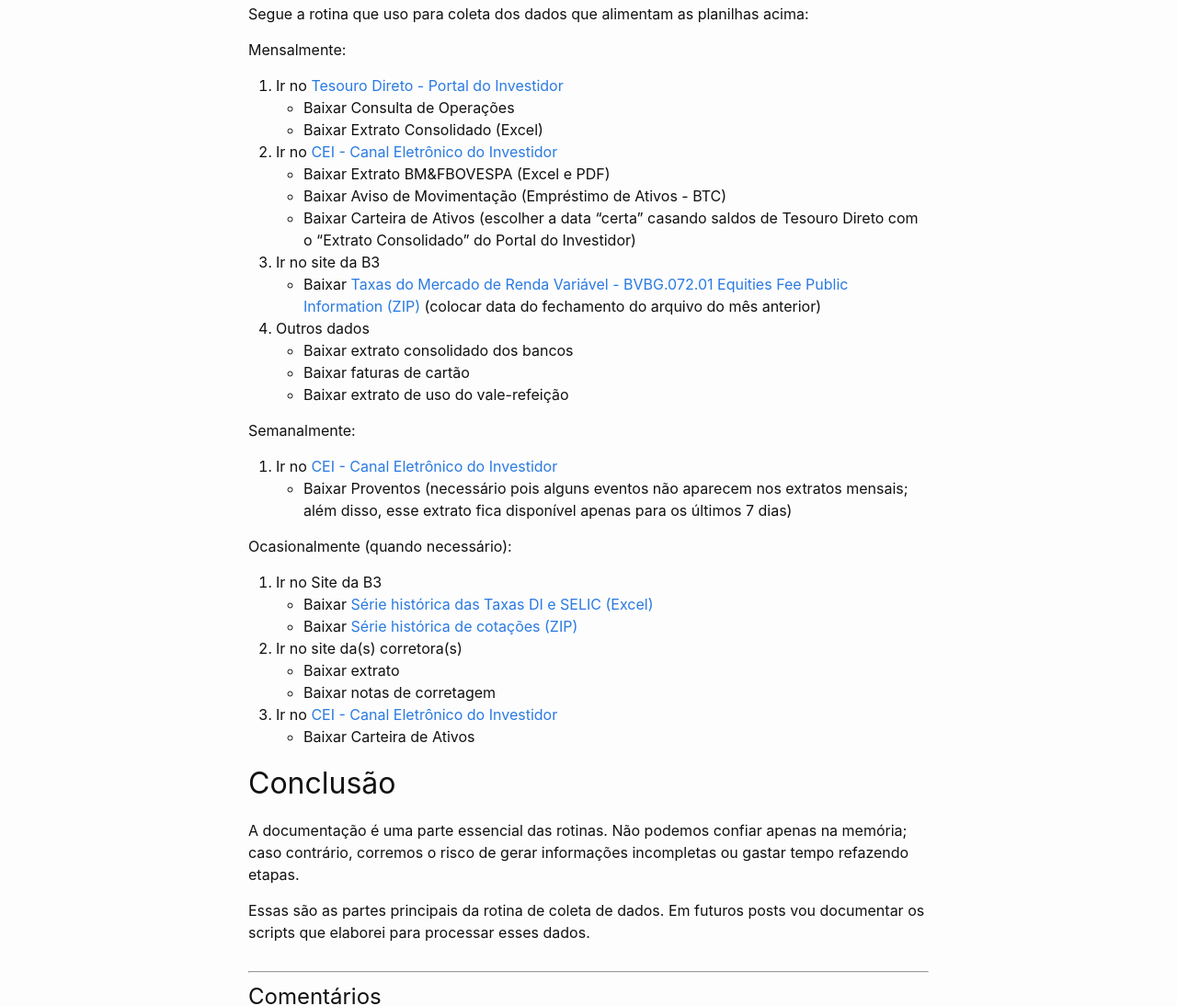
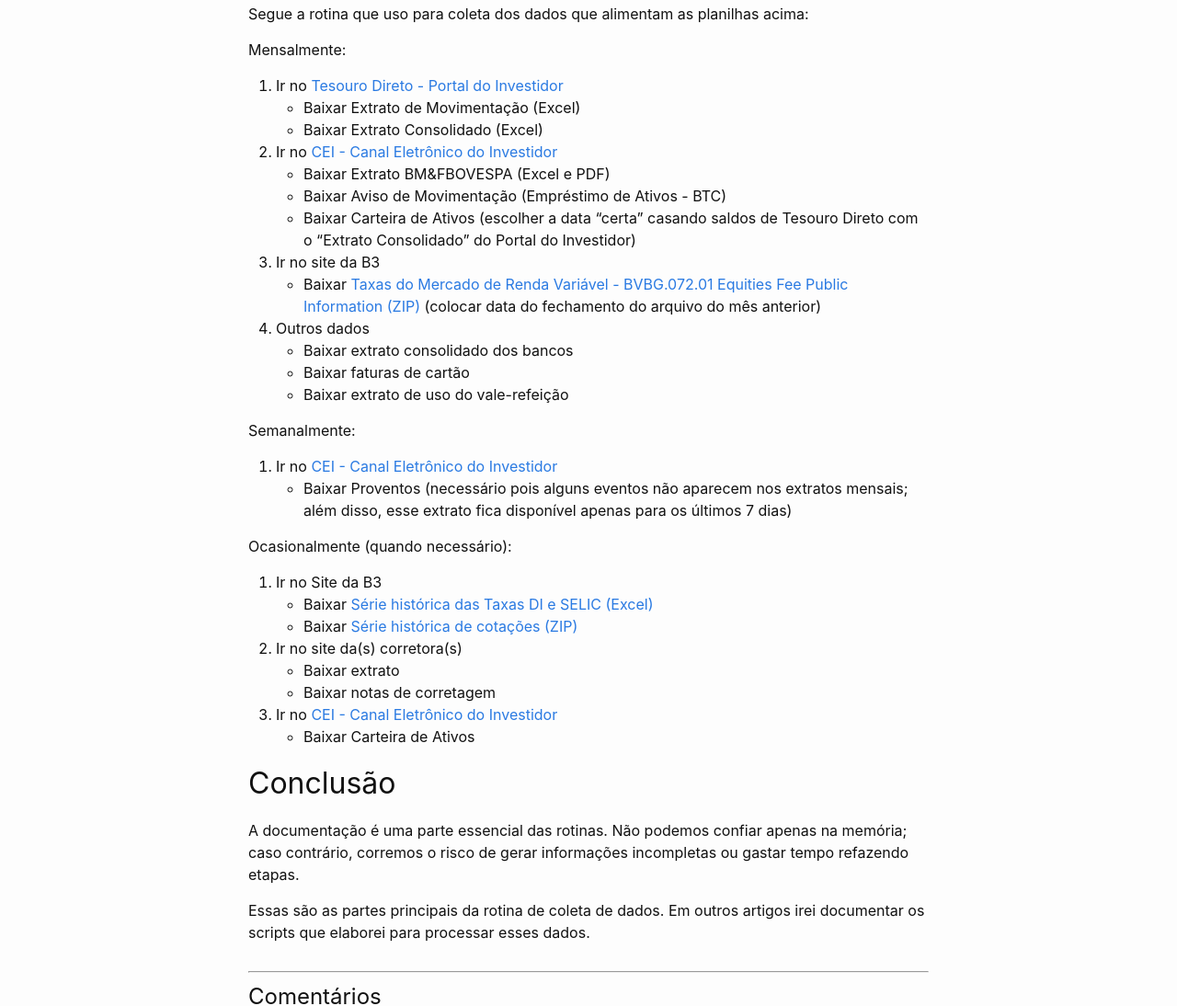
Before and after one commit to lizardo/frugal-script, a Jekyll site: the page built from _posts/2020-05-20-rotina-de-acompanhamento-de-financas-coleta-dos-dados.md, in a window 1280 px wide. Shown: the part 488-1582 px from the top of the page at 92% size. Built offline with Jekyll 4.4.1, drawn with Linux system fonts in a browser that asks for light colours; nearby versions of some CDN libraries.

Commit message:
Update post from 2020-05-20

```diff
--- a/_posts/2020-05-20-rotina-de-acompanhamento-de-financas-coleta-dos-dados.md
+++ b/_posts/2020-05-20-rotina-de-acompanhamento-de-financas-coleta-dos-dados.md
@@ -23,7 +23,7 @@ Segue a rotina que uso para coleta dos dados que alimentam as planilhas acima:
 Mensalmente:
 
 1. Ir no [Tesouro Direto - Portal do Investidor](https://portalinvestidor.tesourodireto.com.br/)
-- Baixar Consulta de Operações
+- Baixar Extrato de Movimentação (Excel)
 - Baixar Extrato Consolidado (Excel)
 
 2. Ir no [CEI - Canal Eletrônico do Investidor](https://cei.b3.com.br/)
@@ -67,5 +67,5 @@ A documentação é uma parte essencial das rotinas. Não podemos confiar apenas
 memória; caso contrário, corremos o risco de gerar informações incompletas ou
 gastar tempo refazendo etapas.
 
-Essas são as partes principais da rotina de coleta de dados. Em futuros posts
-vou documentar os scripts que elaborei para processar esses dados.
+Essas são as partes principais da rotina de coleta de dados. Em outros artigos
+irei documentar os scripts que elaborei para processar esses dados.
```
